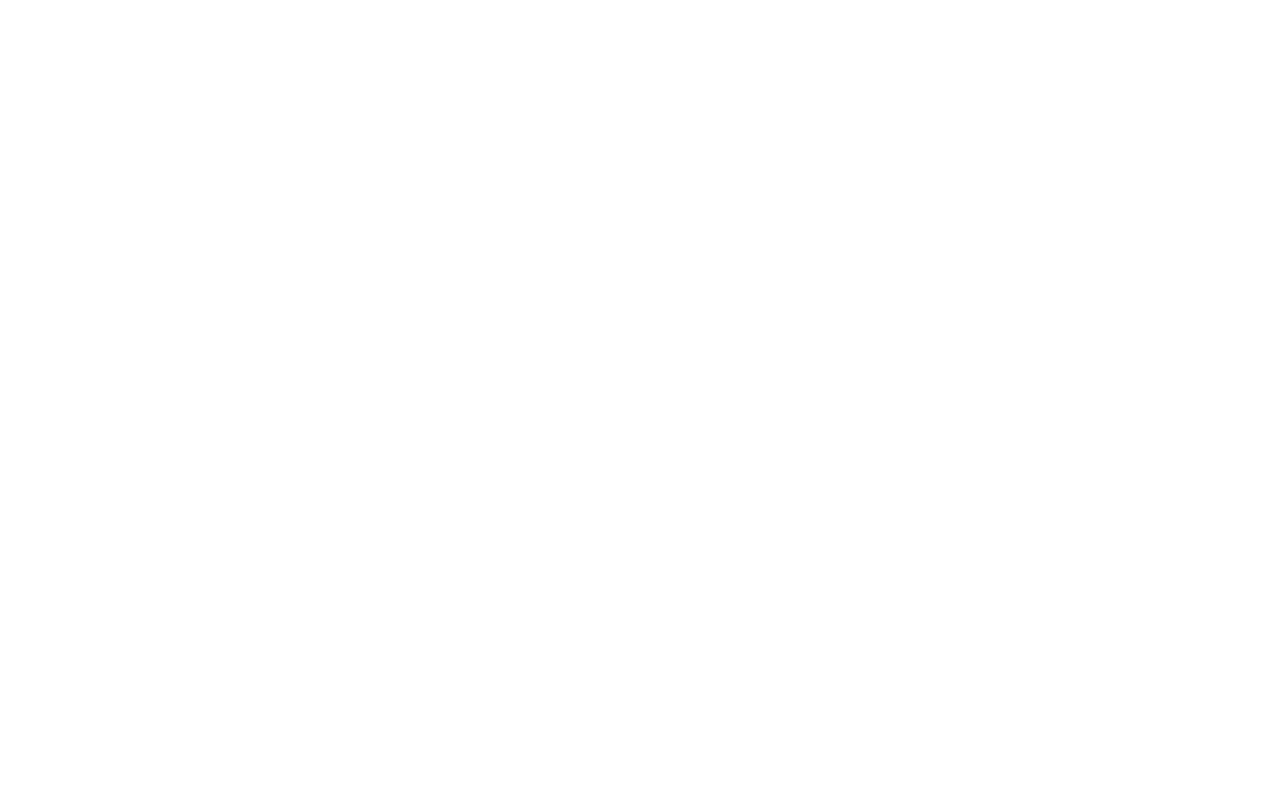
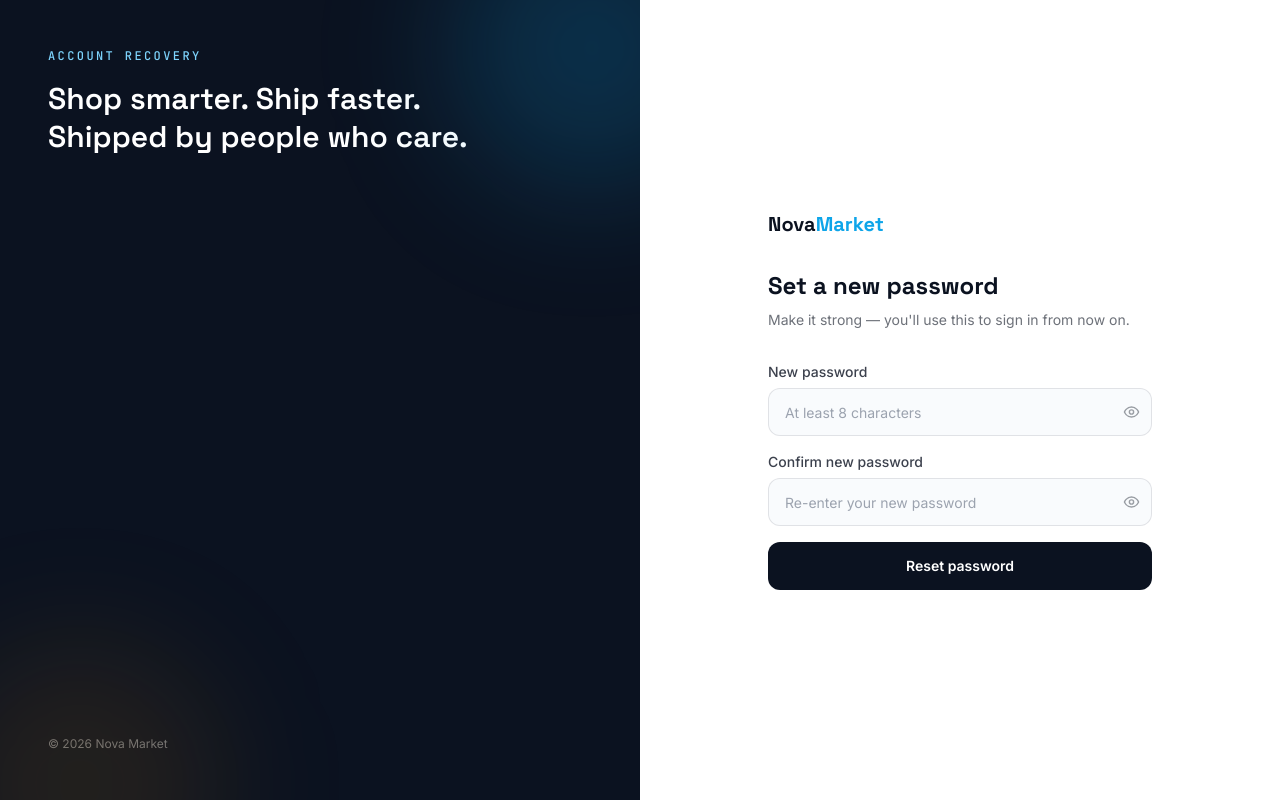
Before and after one commit to shahzahandev/nova-market-frontend, a React (Vite) app: page /resetpassword/1 in a window 1280 px wide. Before the commit this address had no page. Built offline with nearby package versions, Linux system fonts and the light colour scheme.

Commit message:
verify email, forgot and re-set password

```diff
--- a/src/App.jsx
+++ b/src/App.jsx
@@ -49,8 +49,8 @@ export default function App() {
             <Route path="/signup" element={<SignUp />} />
             <Route path="/signin" element={<SignIn />} />
             <Route path="/forgot-password" element={<ForgotPassword />} />
-            <Route path="/reset-password/:token" element={<ResetPassword />} />
-            <Route path="/verify-email/:token" element={<EmailVerify />} />
+            <Route path="/resetpassword/:token" element={<ResetPassword />} />
+            <Route path="/verifyemail/:token" element={<EmailVerify />} />
           </Routes>
         </BrowserRouter>
       </CartProvider>
--- a/src/api/axios.js
+++ b/src/api/axios.js
@@ -1,7 +1,7 @@
 import axios from "axios";
 
 // Point this at your real backend when you wire it up.
-export const API_ORIGIN = "http://localhost:5000";
+export const API_ORIGIN = "http://localhost:3000";
 
 const api = axios.create({
   baseURL: `${API_ORIGIN}/api/v1`,
--- a/src/components/AuthLayout.jsx
+++ b/src/components/AuthLayout.jsx
@@ -25,7 +25,7 @@ export default function AuthLayout({ eyebrow, title, subtitle, children }) {
 
       <div className="flex items-center justify-center px-4 py-12 sm:px-8">
         <div className="w-full max-w-sm">
-          <div className="mb-8 lg:hidden">
+          <div className="mb-8">
             <Link to="/" className="font-display text-xl font-bold">
               Nova<span className="text-brand-500">Market</span>
             </Link>
--- a/src/pages/EmailVerify.jsx
+++ b/src/pages/EmailVerify.jsx
@@ -1,7 +1,7 @@
 import { useEffect, useState } from "react";
 import { Link, useParams } from "react-router-dom";
 import { Loader2, CheckCircle2, XCircle } from "lucide-react";
-import api from "../api/axios";
+import axios from "axios";
 
 export default function EmailVerify() {
   const { token } = useParams();
@@ -11,9 +11,11 @@ export default function EmailVerify() {
   useEffect(() => {
     async function verify() {
       try {
-        const res = await api.get(`/auth/verify-email/${token}`);
+        const res = await axios.post(`http://localhost:3000/api/v1/auth/verifyemail/${token}`);
         setStatus("success");
         setMessage(res.data?.message || "Your email has been verified.");
+        // console.log(res);
+
       } catch (err) {
         setStatus("error");
         setMessage(err.response?.data?.message || "This verification link is invalid or expired.");
--- a/src/pages/ForgotPassword.jsx
+++ b/src/pages/ForgotPassword.jsx
@@ -3,6 +3,7 @@ import { Link } from "react-router-dom";
 import api from "../api/axios";
 import AuthLayout from "../components/AuthLayout";
 import { FormField, SubmitButton, FormMessage } from "../components/FormField";
+import axios from "axios";
 
 export default function ForgotPassword() {
   const [email, setEmail] = useState("");
@@ -19,8 +20,9 @@ export default function ForgotPassword() {
 
     try {
       setLoading(true);
-      const res = await api.post("/auth/forgot-password", { email });
-      setSuccess(res.data?.message || "Password reset link sent. Check your inbox.");
+      const res = await axios.post("http://localhost:3000/api/v1/auth/forgotPassword", { email });
+      setSuccess(res.data.message);
+
     } catch (err) {
       setError(err.response?.data?.message || "Something went wrong. Please try again.");
     } finally {
--- a/src/pages/ResetPassword.jsx
+++ b/src/pages/ResetPassword.jsx
@@ -1,45 +1,125 @@
 import { useState } from "react";
 import { useNavigate, useParams } from "react-router-dom";
-import api from "../api/axios";
 import AuthLayout from "../components/AuthLayout";
-import { PasswordField, SubmitButton, FormMessage } from "../components/FormField";
+import {
+  PasswordField,
+  SubmitButton,
+  FormMessage,
+} from "../components/FormField";
+import axios from "axios";
 
 export default function ResetPassword() {
   const { token } = useParams();
   const navigate = useNavigate();
 
-  const [formData, setFormData] = useState({ newPassword: "", confirmPassword: "" });
+  const [formData, setFormData] = useState({
+    newPassword: "",
+    confirmPassword: "",
+  });
+
   const [error, setError] = useState("");
   const [success, setSuccess] = useState("");
   const [loading, setLoading] = useState(false);
 
+  // =========================
+  // Clean Token
+  // =========================
+  const cleanToken = token
+    ? decodeURIComponent(token).trim()
+    : "";
+
+  // =========================
+  // Handle Input Change
+  // =========================
   const handleChange = (e) => {
-    setFormData((prev) => ({ ...prev, [e.target.name]: e.target.value }));
+    const { name, value } = e.target;
+
+    setFormData((prev) => ({
+      ...prev,
+      [name]: value,
+    }));
+
+    setError("");
+    setSuccess("");
   };
 
+  // =========================
+  // Handle Submit
+  // =========================
   const handleSubmit = async (e) => {
     e.preventDefault();
+
     setError("");
     setSuccess("");
 
+    // =========================
+    // Token Validation
+    // =========================
+    if (!cleanToken) {
+      setError("Invalid or missing password reset token.");
+      return;
+    }
+
+    // =========================
+    // Password Validation
+    // =========================
     if (!formData.newPassword || !formData.confirmPassword) {
-      return setError("Please fill in both fields.");
+      setError("Please fill in both password fields.");
+      return;
     }
+
     if (formData.newPassword.length < 8) {
-      return setError("Password must be at least 8 characters.");
+      setError("Password must be at least 8 characters.");
+      return;
     }
+
     if (formData.newPassword !== formData.confirmPassword) {
-      return setError("Passwords do not match.");
+      setError("Passwords do not match.");
+      return;
     }
 
     try {
       setLoading(true);
-      const res = await api.post(`/auth/reset-password/${token}`, formData);
-      setSuccess(res.data?.message || "Password updated. Redirecting to sign in...");
-      setFormData({ newPassword: "", confirmPassword: "" });
-      setTimeout(() => navigate("/signin"), 2000);
+
+      // =========================
+      // Backend API
+      // =========================
+      const res = await axios.post(`http://localhost:3000/api/v1/auth/resetpassword/${token}`,
+
+
+        {
+          newPassword: formData.newPassword,
+          confirmPassword: formData.confirmPassword,
+        }
+
+      );
+               console.log(res)
+
+
+      // =========================
+      // Success
+      // =========================
+      setSuccess(
+        res.data?.message ||
+          "Password updated successfully. Redirecting to sign in..."
+      );
+
+      setFormData({
+        newPassword: "",
+        confirmPassword: "",
+      });
+
+      // Redirect after success
+      setTimeout(() => {
+        navigate("/signin");
+      }, 2000);
     } catch (err) {
-      setError(err.response?.data?.message || "This reset link is invalid or has expired.");
+      console.error("Reset password error:", err);
+
+      setError(
+        err.response?.data?.message ||
+          "This reset link is invalid or has expired."
+      );
     } finally {
       setLoading(false);
     }
@@ -52,6 +132,9 @@ export default function ResetPassword() {
       subtitle="Make it strong — you'll use this to sign in from now on."
     >
       <form onSubmit={handleSubmit} className="space-y-4">
+        {/* =========================
+            New Password
+        ========================= */}
         <PasswordField
           label="New password"
           name="newPassword"
@@ -59,6 +142,10 @@ export default function ResetPassword() {
           onChange={handleChange}
           placeholder="At least 8 characters"
         />
+
+        {/* =========================
+            Confirm Password
+        ========================= */}
         <PasswordField
           label="Confirm new password"
           name="confirmPassword"
@@ -67,10 +154,26 @@ export default function ResetPassword() {
           placeholder="Re-enter your new password"
         />
 
+        {/* =========================
+            Error
+        ========================= */}
         {error && <FormMessage>{error}</FormMessage>}
-        {success && <FormMessage type="success">{success}</FormMessage>}
 
-        <SubmitButton loading={loading}>Reset password</SubmitButton>
+        {/* =========================
+            Success
+        ========================= */}
+        {success && (
+          <FormMessage type="success">
+            {success}
+          </FormMessage>
+        )}
+
+        {/* =========================
+            Submit
+        ========================= */}
+        <SubmitButton loading={loading}>
+          Reset password
+        </SubmitButton>
       </form>
     </AuthLayout>
   );
```
